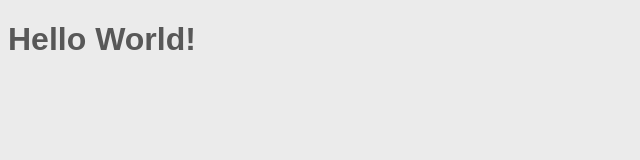
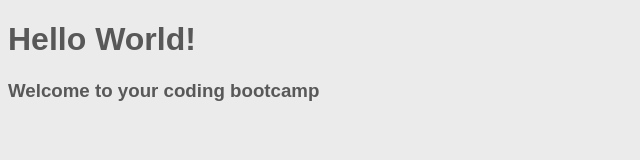
Before and after one commit to OGsoundFX/project-starter, a plain HTML site: page index.html in a window 1280 px wide. Shown: the whole page, without its empty margins (0-640 px from the left). Drawn offline with Linux system fonts and the light colour scheme; a web font is replaced by a local one.

Commit message:
added subtitled

```diff
--- a/index.html
+++ b/index.html
@@ -16,5 +16,6 @@
   <body>
     <!-- Build your web page here -->
     <h1>Hello World!</h1>
+    <h3>Welcome to your coding bootcamp</h3>
   </body>
 </html>
```
